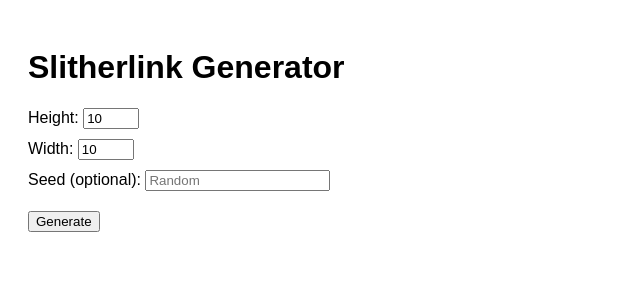
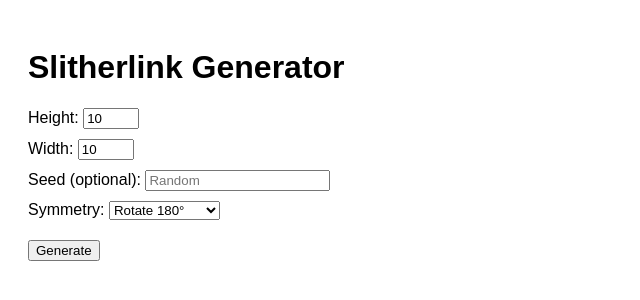
Before and after one commit to semiexp/puzzle-webapp, a React (Vite) app in the folder packages/cspuz-gen/: page / in a window 1280 px wide. Shown: the top 300 px of the page, without its empty margins (0-640 px from the left). Built offline with nearby package versions, Linux system fonts and the light colour scheme.

Commit message:
make symmetricity configurable

```diff
--- a/packages/cspuz-gen/src/App.tsx
+++ b/packages/cspuz-gen/src/App.tsx
@@ -1,11 +1,12 @@
 import React from "react";
-import { generateSlitherlink, terminateWorker } from "./generatorBackend";
+import { generateSlitherlink, terminateWorker, Symmetry } from "./generatorBackend";
 import type { GeneratorResult } from "./generatorBackend";
 
 function App() {
   const [height, setHeight] = React.useState(10);
   const [width, setWidth] = React.useState(10);
   const [seed, setSeed] = React.useState<number | undefined>(undefined);
+  const [symmetry, setSymmetry] = React.useState<Symmetry>(Symmetry.Rotate180);
   const [generating, setGenerating] = React.useState(false);
   const [result, setResult] = React.useState<GeneratorResult | undefined>(undefined);
 
@@ -13,7 +14,7 @@ function App() {
     setResult(undefined);
     setGenerating(true);
 
-    const result = await generateSlitherlink(height, width, seed);
+    const result = await generateSlitherlink(height, width, seed, symmetry);
     setResult(result);
     setGenerating(false);
   };
@@ -68,6 +69,23 @@ function App() {
             />
           </label>
         </div>
+
+        <div style={{ marginBottom: "10px" }}>
+          <label>
+            Symmetry:{" "}
+            <select
+              value={symmetry}
+              onChange={(e) => setSymmetry(e.target.value as Symmetry)}
+              disabled={generating}
+            >
+              <option value={Symmetry.None}>None</option>
+              <option value={Symmetry.HorizontalLine}>Horizontal Line</option>
+              <option value={Symmetry.VerticalLine}>Vertical Line</option>
+              <option value={Symmetry.Rotate180}>Rotate 180°</option>
+              <option value={Symmetry.Rotate90}>Rotate 90°</option>
+            </select>
+          </label>
+        </div>
       </div>
 
       <div style={{ marginBottom: "20px" }}>
--- a/packages/cspuz-gen/src/generatorBackend.js
+++ b/packages/cspuz-gen/src/generatorBackend.js
@@ -1,10 +1,18 @@
 import Worker from "./generatorWorker?worker";
+
+export const Symmetry = {
+  None: "None",
+  HorizontalLine: "HorizontalLine",
+  VerticalLine: "VerticalLine",
+  Rotate180: "Rotate180",
+  Rotate90: "Rotate90",
+};
 
 let worker = null;
 let currentResolve = null;
 let currentRequest = null;
 
-export function generateSlitherlink(height, width, seed) {
+export function generateSlitherlink(height, width, seed, symmetry) {
   if (worker === null) {
     worker = new Worker();
   }
@@ -16,7 +24,7 @@ export function generateSlitherlink(height, width, seed) {
       });
     });
   }
-  const request = { height, width, seed };
+  const request = { height, width, seed, symmetry };
   currentRequest = request;
   return new Promise((resolve) => {
     const start = Date.now();
--- a/packages/cspuz-gen/src/generatorWorker.js
+++ b/packages/cspuz-gen/src/generatorWorker.js
@@ -6,11 +6,13 @@ function generateProblem(data) {
   const height = data.height || 10;
   const width = data.width || 10;
   const seed = data.seed;
+  const symmetry = data.symmetry;
 
   const request = {
     height,
     width,
     seed: seed ?? null,
+    symmetry: symmetry ?? null,
   };
 
   const requestJson = JSON.stringify(request);
@@ -18,7 +20,6 @@ function generateProblem(data) {
   const buf = Generator._malloc(requestEncoded.length);
   Generator.HEAPU8.set(requestEncoded, buf);
 
-  console.log(Generator);
   let res = Generator._generate_slitherlink_problem(
     buf,
     requestEncoded.length,
```
Also changed, not shown: packages/cspuz-gen/src/generatorBackend.d.ts (+9 -0 lines), 1 other file (tests, documents, lock files or other folders).
